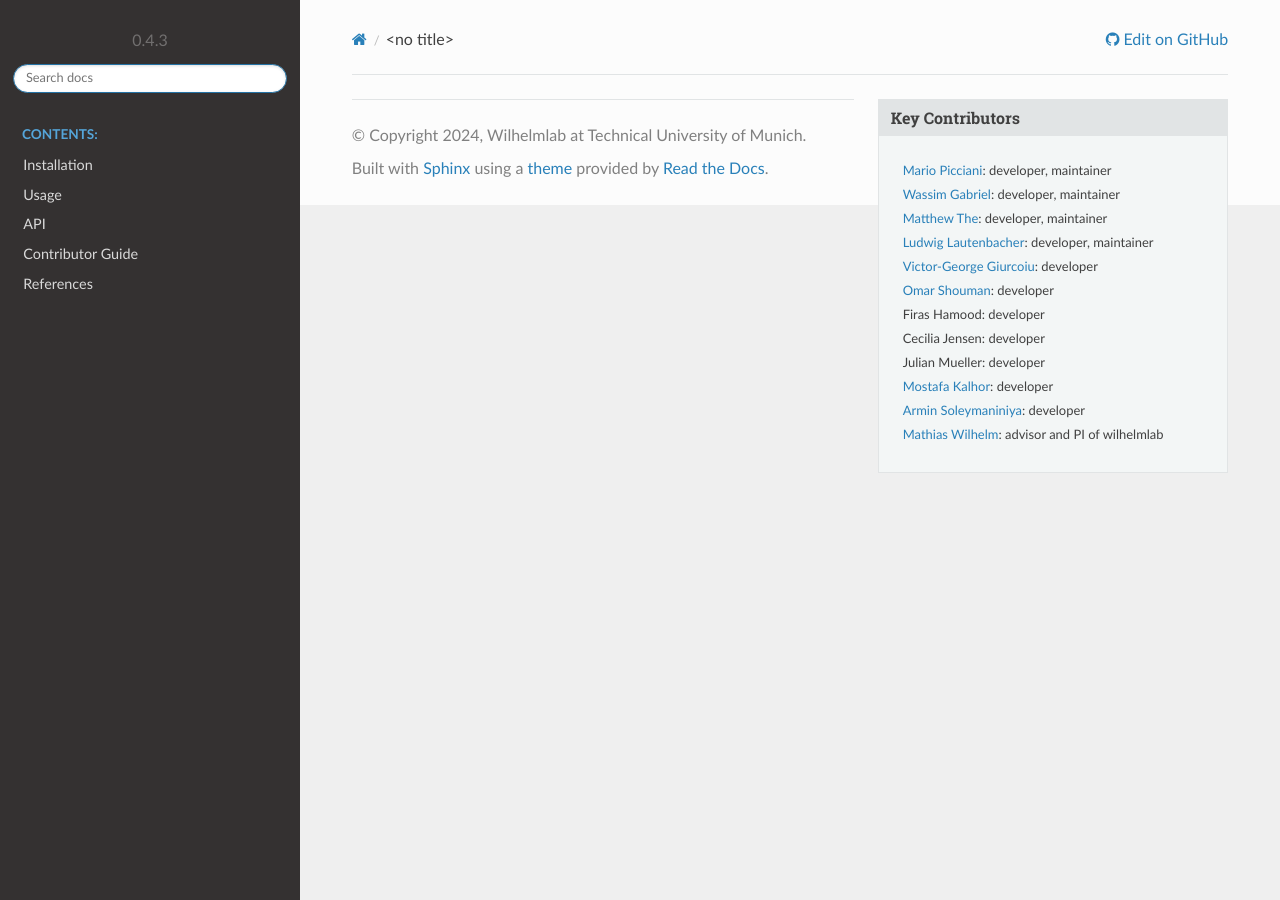
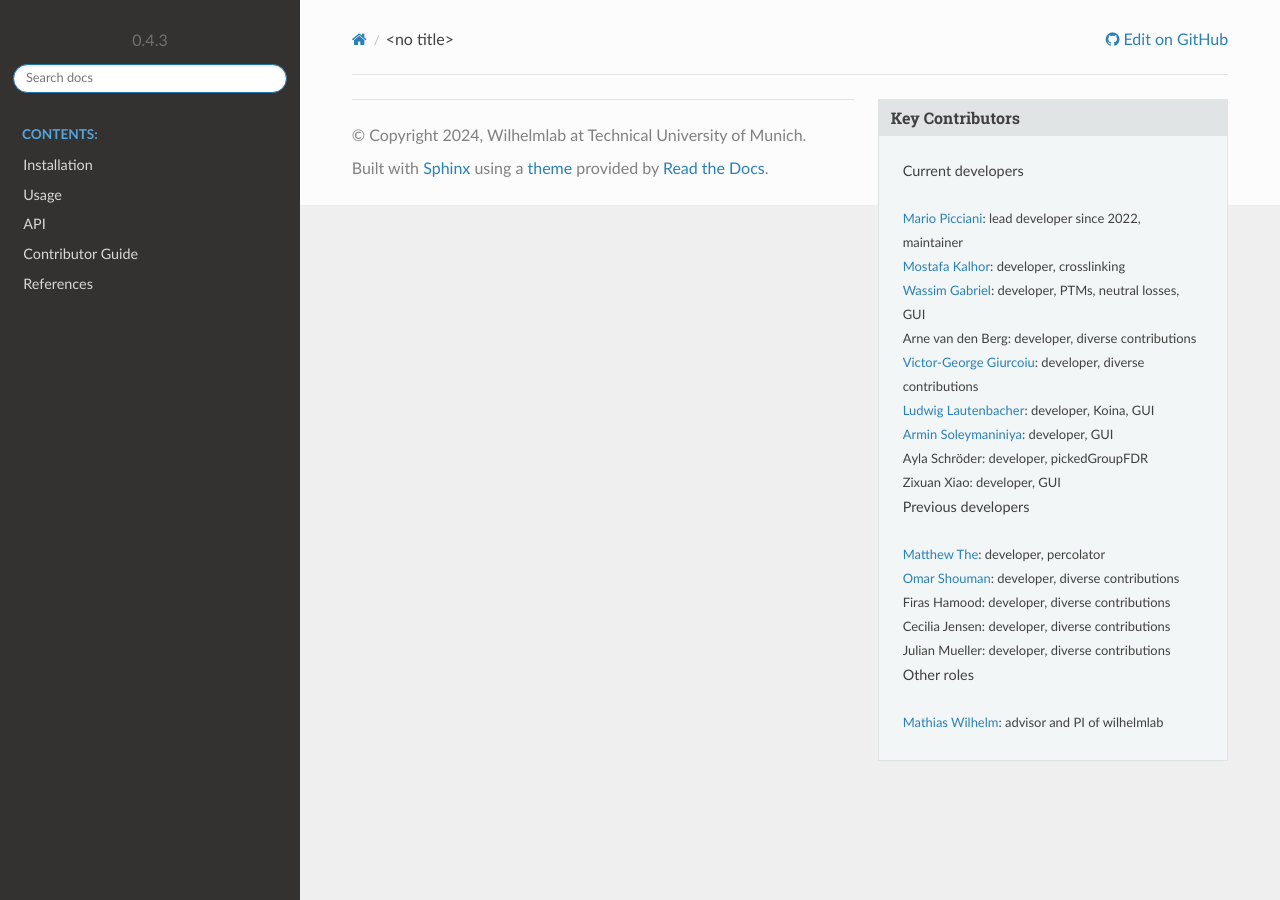
Before and after one commit to wilhelm-lab/spectrum_io, a Sphinx documentation site: the page built from docs/_key_contributors.rst, in a window 1280 px wide. Built offline with Sphinx 7.4.7 and the Read the Docs theme 2.0.0, drawn with Linux system fonts in a browser that asks for light colours.

Commit message:
fix links

```diff
--- a/README.rst
+++ b/README.rst
@@ -13,8 +13,8 @@
    :target: https://opensource.org/licenses/MIT
    :alt: License
 .. |Read the Docs| image:: https://img.shields.io/readthedocs/spectrum_io/latest.svg?label=Read%20the%20Docs
-   :target: https://spectrum_io.readthedocs.io/
-   :alt: Read the documentation at https://spectrum_io.readthedocs.io/
+   :target: https://spectrum-io.readthedocs.io/
+   :alt: Read the documentation at https://spectrum-io.readthedocs.io/
 .. |Build| image:: https://github.com/wilhelm-lab/spectrum_io/workflows/Build%20spectrum_io%20Package/badge.svg
    :target: https://github.com/wilhelm-lab/spectrum_io/actions?workflow=Package
    :alt: Build Package Status
--- a/docs/_key_contributors.rst
+++ b/docs/_key_contributors.rst
@@ -1,14 +1,25 @@
 .. sidebar:: Key Contributors
 
-   * `Mario Picciani <https://github.com/picciama>`_: developer, maintainer
-   * `Wassim Gabriel <https://github.com/WassimG>`_: developer, maintainer
-   * `Matthew The <https://github.com/MatthewThe>`_: developer, maintainer
-   * `Ludwig Lautenbacher <https://github.com/LLautenbacher>`_: developer, maintainer
-   * `Victor-George Giurcoiu <https://github.com/victorgiurcoiu>`_: developer
-   * `Omar Shouman <https://github.com/omsh>`_: developer
-   * Firas Hamood: developer
-   * Cecilia Jensen: developer
-   * Julian Mueller: developer
-   * `Mostafa Kalhor <https://github.com/mostafakalhor>`_: developer
-   * `Armin Soleymaniniya <https://github.com/arminsl>`_: developer
+   Current developers
+
+   * `Mario Picciani <https://github.com/picciama>`_: lead developer since 2022, maintainer
+   * `Mostafa Kalhor <https://github.com/mostafakalhor>`_: developer, crosslinking
+   * `Wassim Gabriel <https://github.com/WassimG>`_: developer, PTMs, neutral losses, GUI
+   * Arne van den Berg: developer, diverse contributions
+   * `Victor-George Giurcoiu <https://github.com/victorgiurcoiu>`_: developer, diverse contributions
+   * `Ludwig Lautenbacher <https://github.com/LLautenbacher>`_: developer, Koina, GUI
+   * `Armin Soleymaniniya <https://github.com/arminsl>`_: developer, GUI
+   * Ayla Schröder: developer, pickedGroupFDR
+   * Zixuan Xiao: developer, GUI
+
+   Previous developers
+
+   * `Matthew The <https://github.com/MatthewThe>`_: developer, percolator
+   * `Omar Shouman <https://github.com/omsh>`_: developer, diverse contributions
+   * Firas Hamood: developer, diverse contributions
+   * Cecilia Jensen: developer, diverse contributions
+   * Julian Mueller: developer, diverse contributions
+
+   Other roles
+
    * `Mathias Wilhelm <https://github.com/mwilhelm42>`_: advisor and PI of wilhelmlab
--- a/docs/contributing.rst
+++ b/docs/contributing.rst
@@ -14,7 +14,7 @@ Here is a list of important resources for contributors:
 
 .. _MIT license: https://opensource.org/licenses/MIT
 .. _Source Code: https://github.com/wilhelm-lab/spectrum_io
-.. _Documentation: https://spectrum_io.readthedocs.io/
+.. _Documentation: https://spectrum-io.readthedocs.io/
 .. _Issue Tracker: https://github.com/wilhelm-lab/spectrum_io/issues
 
 How to report a bug
--- a/pyproject.toml
+++ b/pyproject.toml
@@ -7,7 +7,7 @@ license = "MIT"
 readme = "README.rst"
 homepage = "https://github.com/wilhelm-lab/spectrum_io"
 repository = "https://github.com/wilhelm-lab/spectrum_io"
-documentation = "https://spectrum_io.readthedocs.io"
+documentation = "https://spectrum-io.readthedocs.io"
 packages = [
     { include = "spectrum_io" },
 ]
```
Also changed, not shown: ReadMe.md (+7 -7 lines).
